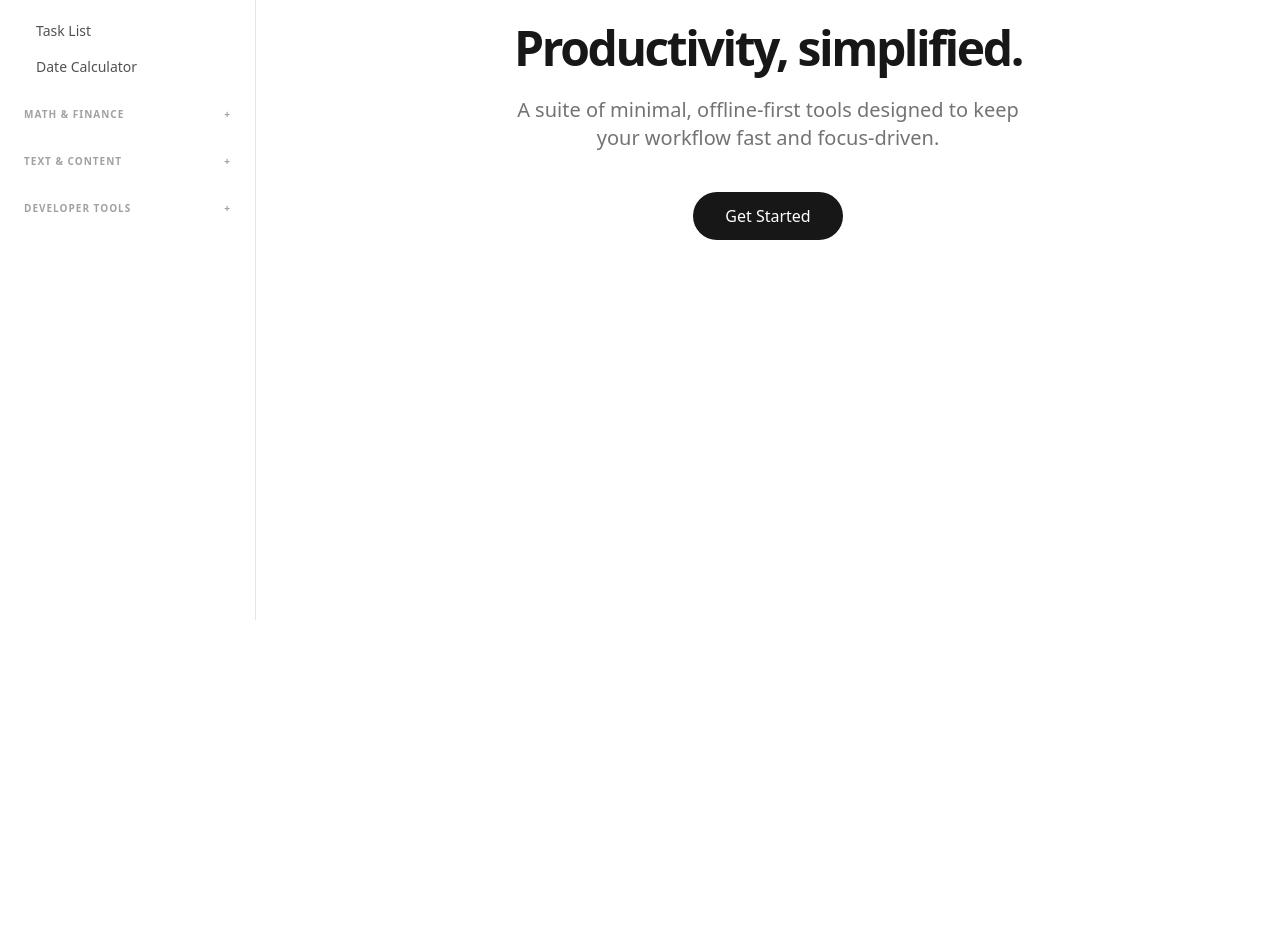
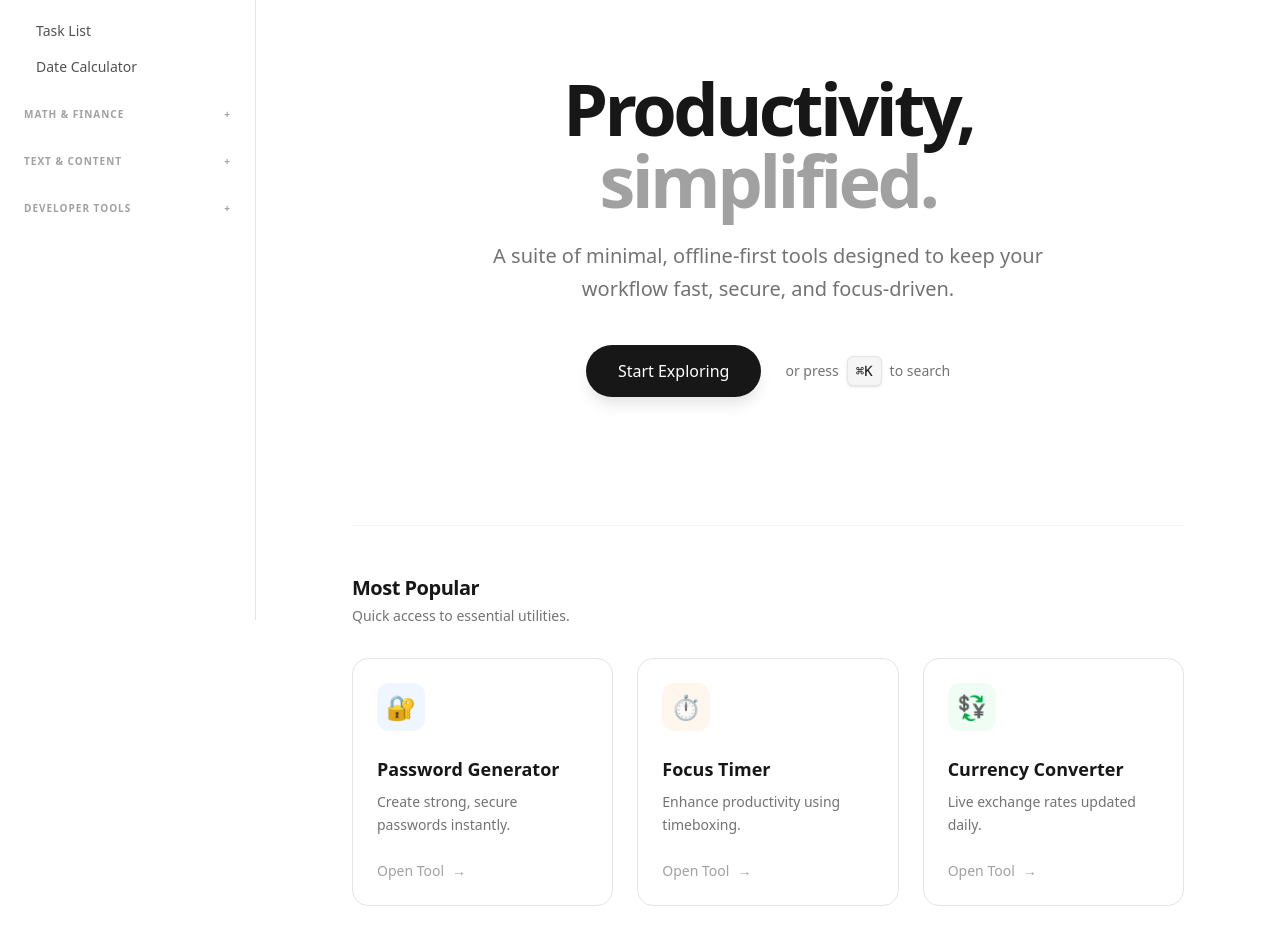
Before and after one commit to Fairfax18/everyday-tools, a Next.js app: page / in a window 1280 px wide. Shown: the part 180-1124 px from the top of the page. Before the commit the page ends 800 px from the top, so only its background shows below. Built offline with nearby package versions, Linux system fonts and the light colour scheme.

Commit message:
update web hero

```diff
--- a/app/page.js
+++ b/app/page.js
@@ -1,15 +1,118 @@
+'use client';
 import Link from 'next/link';
+import { motion } from 'framer-motion';
 
 export default function Home() {
+  // Spotlight tools: Highlight the 3 most universally useful tools
+  const spotlightTools = [
+    {
+      name: "Password Generator",
+      desc: "Create strong, secure passwords instantly.",
+      path: "/text/password-generator",
+      icon: "🔐",
+      color: "bg-blue-50 dark:bg-blue-900/20 text-blue-600 dark:text-blue-400"
+    },
+    {
+      name: "Focus Timer",
+      desc: "Enhance productivity using timeboxing.",
+      path: "/time/pomodoro",
+      icon: "⏱️",
+      color: "bg-orange-50 dark:bg-orange-900/20 text-orange-600 dark:text-orange-400"
+    },
+    {
+      name: "Currency Converter",
+      desc: "Live exchange rates updated daily.",
+      path: "/math/currency",
+      icon: "💱",
+      color: "bg-green-50 dark:bg-green-900/20 text-green-600 dark:text-green-400"
+    }
+  ];
+
   return (
-    <div className="animate-fade-in">
-      <div className="text-center py-20">
-        <h1 className="text-5xl font-extrabold tracking-tighter mb-6">Productivity, simplified.</h1>
-        <p className="text-neutral-500 text-xl max-w-lg mx-auto mb-10">A suite of minimal, offline-first tools designed to keep your workflow fast and focus-driven.</p>
-        <div className="flex justify-center gap-4">
-           <Link href="/time/world-clock" className="px-8 py-3 bg-neutral-900 dark:bg-white text-white dark:text-neutral-900 rounded-full font-medium">Get Started</Link>
+    <div className="pb-12">
+
+      {/* 1. The Hero Section */}
+      <section className="py-20 md:py-32 text-center max-w-3xl mx-auto">
+        <motion.h1
+          initial={{ opacity: 0, y: 20 }}
+          animate={{ opacity: 1, y: 0 }}
+          transition={{ duration: 0.5 }}
+          className="text-5xl md:text-7xl font-extrabold tracking-tighter mb-6 text-neutral-900 dark:text-white"
+        >
+          Productivity, <br className="hidden md:block" />
+          <span className="text-neutral-400 dark:text-neutral-600">simplified.</span>
+        </motion.h1>
+
+        <motion.p
+          initial={{ opacity: 0, y: 20 }}
+          animate={{ opacity: 1, y: 0 }}
+          transition={{ duration: 0.5, delay: 0.1 }}
+          className="text-lg md:text-xl text-neutral-500 dark:text-neutral-400 mb-10 max-w-xl mx-auto leading-relaxed"
+        >
+          A suite of minimal, offline-first tools designed to keep your workflow fast, secure, and focus-driven.
+        </motion.p>
+
+        <motion.div
+          initial={{ opacity: 0, y: 20 }}
+          animate={{ opacity: 1, y: 0 }}
+          transition={{ duration: 0.5, delay: 0.2 }}
+          className="flex flex-col sm:flex-row justify-center items-center gap-6"
+        >
+          <Link
+            href="/time/world-clock"
+            className="w-full sm:w-auto px-8 py-3.5 bg-neutral-900 dark:bg-white text-white dark:text-neutral-900 rounded-full font-medium hover:bg-neutral-800 dark:hover:bg-neutral-200 transition-colors shadow-lg shadow-neutral-200 dark:shadow-none"
+          >
+            Start Exploring
+          </Link>
+          <div className="text-sm text-neutral-500 font-medium hidden sm:flex items-center gap-2">
+            <span>or press</span>
+            <kbd className="px-2 py-1 bg-neutral-100 dark:bg-neutral-800 border border-neutral-200 dark:border-neutral-700 rounded-md text-neutral-900 dark:text-neutral-100 font-mono shadow-sm">
+              ⌘K
+            </kbd>
+            <span>to search</span>
+          </div>
+        </motion.div>
+      </section>
+
+      {/* 2. The Spotlight Section */}
+      <motion.section
+        initial={{ opacity: 0, y: 20 }}
+        animate={{ opacity: 1, y: 0 }}
+        transition={{ duration: 0.5, delay: 0.3 }}
+        className="pt-12 border-t border-neutral-100 dark:border-neutral-800/50"
+      >
+        <div className="mb-8 text-center md:text-left">
+          <h2 className="text-xl font-bold tracking-tight text-neutral-900 dark:text-white mb-1">Most Popular</h2>
+          <p className="text-sm text-neutral-500">Quick access to essential utilities.</p>
         </div>
-      </div>
+
+        <div className="grid grid-cols-1 md:grid-cols-3 gap-6">
+          {spotlightTools.map((tool) => (
+            <Link key={tool.name} href={tool.path} className="group block h-full">
+              <div className="bg-white dark:bg-[#111] p-6 rounded-2xl border border-neutral-200 dark:border-neutral-800 hover:border-neutral-400 dark:hover:border-neutral-600 transition-all duration-300 h-full flex flex-col hover:shadow-xl hover:shadow-neutral-100 dark:hover:shadow-none">
+
+                {/* Icon Box with subtle tint */}
+                <div className={`w-12 h-12 rounded-xl flex items-center justify-center text-2xl mb-6 ${tool.color}`}>
+                  {tool.icon}
+                </div>
+
+                <h3 className="text-lg font-bold text-neutral-900 dark:text-white mb-2 group-hover:underline decoration-neutral-300 dark:decoration-neutral-600 underline-offset-4">
+                  {tool.name}
+                </h3>
+
+                <p className="text-sm text-neutral-500 dark:text-neutral-400 flex-1 leading-relaxed">
+                  {tool.desc}
+                </p>
+
+                <div className="mt-6 flex items-center text-sm font-medium text-neutral-400 group-hover:text-neutral-900 dark:group-hover:text-white transition-colors">
+                  Open Tool <span className="ml-2 transition-transform group-hover:translate-x-1">→</span>
+                </div>
+              </div>
+            </Link>
+          ))}
+        </div>
+      </motion.section>
+
     </div>
   );
 }
```
